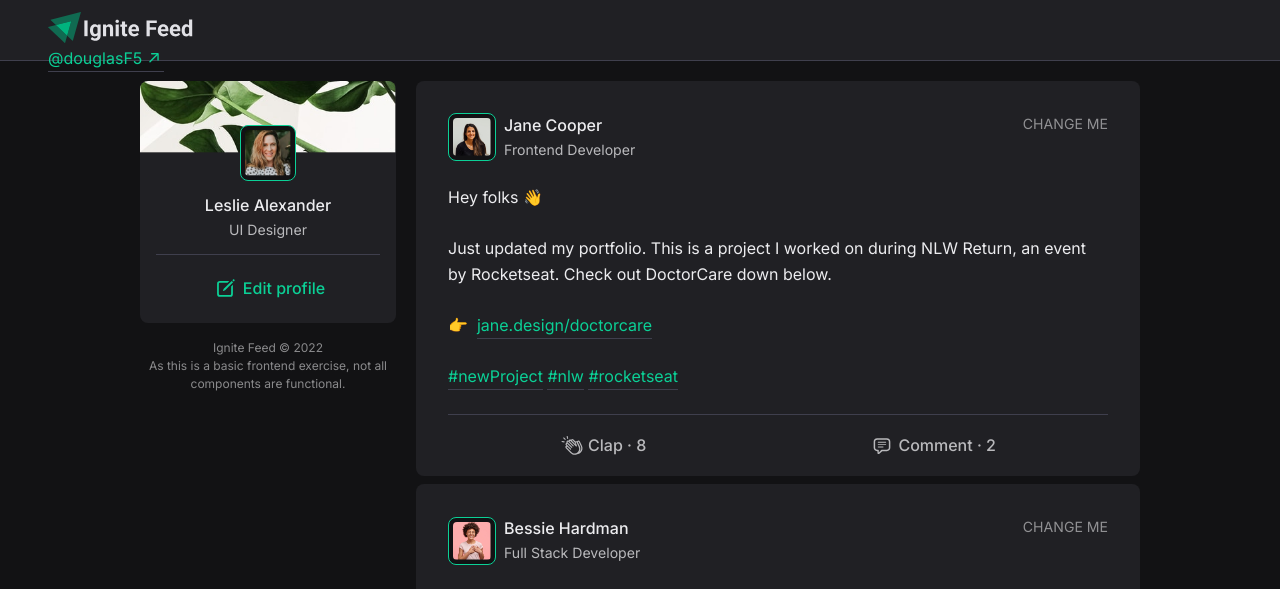
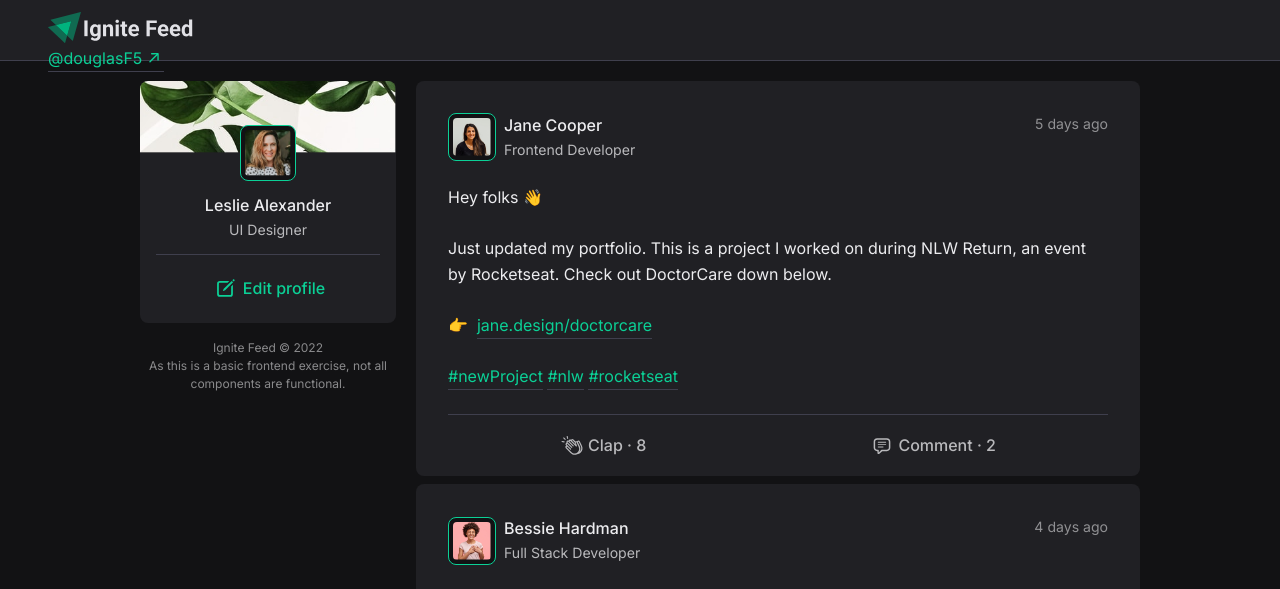
Before and after one commit to douglasF5/ignite-feed-web-app, a React (Vite) app: page / in a window 1280 px wide. Shown: the top 589 px of the page. Built offline with nearby package versions, Linux system fonts and the light colour scheme.

Commit message:
add post content context

```diff
--- a/package.json
+++ b/package.json
@@ -11,6 +11,7 @@
   },
   "dependencies": {
     "@mui/base": "^5.0.0-alpha.111",
+    "date-fns": "^2.29.3",
     "react": "^18.2.0",
     "react-dom": "^18.2.0"
   },
--- a/src/App.jsx
+++ b/src/App.jsx
@@ -1,4 +1,4 @@
-import { postsMockContent } from './utils/posts-mock-content';
+import { useContent } from './utils/ContentContext';
 import { useState } from 'react';
 import './global-styles.css';
 import s from './app.module.css';
@@ -10,6 +10,7 @@ import { CommentsSection } from './components/CommentsSection';
 
 function App() {
   const [hasCommentSectionVisible, setHasCommentSectionVisible] = useState(null);
+  const { postsContent, updatePostClapsCount } = useContent();
 
   function handleCommentSection(postId) {
     if (postId === hasCommentSectionVisible) {
@@ -35,16 +36,23 @@ function App() {
           </section>
           <section className={s.postsSection}>
             <div className={s.postsList}>
-              {postsMockContent.map(post => (
+              {postsContent.map(post => (
                 <div key={post.id} className={s.postContainer}>
                   <PostContent data={post} />
                   <PostActionsBar
+                    updateClapsCount={() => updatePostClapsCount(post.id)}
                     commentsCount={post.comments ? post.comments.length : null}
                     clapsCount={post.clapsCount}
+                    isClapped={post.isClapped}
                     toggleCommentsSection={() => handleCommentSection(post.id)}
                     isCommentsSectionVisible={hasCommentSectionVisible === post.id}
                   />
-                  {hasCommentSectionVisible === post.id && <CommentsSection commentsData={post.comments} />}
+                  {hasCommentSectionVisible === post.id && (
+                    <CommentsSection
+                      postId={post.id}
+                      commentsData={post.comments}
+                    />
+                  )}
                 </div>
               ))}
             </div>
--- a/src/components/Comment/index.jsx
+++ b/src/components/Comment/index.jsx
@@ -1,20 +1,23 @@
-import { useState } from 'react';
-import { currentUser } from '../../utils/posts-mock-content';
+import { useContent } from '../../utils/ContentContext';
+import { format, formatDistanceToNow } from 'date-fns';
+import enUS from 'date-fns/locale/en-US';
 import s from './styles.module.css';
 import { HandsClap, HandsClapFill, Trash } from '../Icons';
 import { ProfilePic } from '../ProfilePic';
 import { Button } from '../Button';
 
-export function Comment({ data }) {
+export function Comment({ data, postId }) {
   const { name, role, picture, id } = data.authorInfo;
+  const { currentUser, updateCommentClapsCount } = useContent();
 
-  const [isClapped, setIsClapped] = useState(false);
-  const [clapsTotalCount, setClapsTotalCount] = useState(data.clapsCount);
-
-  function handleClap() {
-    setIsClapped(!isClapped);
-    setClapsTotalCount(previousValue => !isClapped ? previousValue + 1 : data.clapsCount);
-  }
+  const publishTime = {
+    raw: data.publishedAt.toISOString(),
+    longForm: format(data.publishedAt, "dd LLL 'at' HH:mm"),
+    relativeForm: formatDistanceToNow(data.publishedAt, {
+      locale: enUS,
+      addSuffix: true
+    })
+  };
 
   return (
     <div className={s.container}>
@@ -35,10 +38,10 @@ export function Comment({ data }) {
             </div>
             <time
               className={s.publishTime}
-              dateTime="2008-02-14 20:00"
-              title="2008-02-14 20:00"
+              dateTime={publishTime.raw}
+              title={publishTime.longForm}
             >
-              {data.publishedAt}
+              {publishTime.relativeForm}
             </time>
           </div>
           <div className={s.contentContainer} dangerouslySetInnerHTML={{ __html: data.content }}></div>
@@ -46,18 +49,17 @@ export function Comment({ data }) {
         <div className={s.actionBar}>
           <Button
             variantOptions={{
-              type: isClapped ? 'textPrimary' : 'textNeutralVariant',
+              type: data.isClapped ? 'textPrimary' : 'textNeutralVariant',
               label: 'M',
               padding: 'MN'
             }}
-            handleClick={() => handleClap()}
+            handleClick={() => updateCommentClapsCount(postId, data.id)}
           >
-            {isClapped
+            {data.isClapped
               ? <HandsClapFill size={20} />
               : <HandsClap size={20} />
             }
-            {/* Clap {`· ${clapsTotalCount}`} */}
-            Clap {`· ${clapsTotalCount}`}
+            Clap {`· ${data.clapsCount}`}
           </Button>
           {currentUser.id === id && (
             <Button
--- a/src/components/CommentsSection/index.jsx
+++ b/src/components/CommentsSection/index.jsx
@@ -2,12 +2,12 @@ import s from './styles.module.css';
 import { CommentWidget } from '../CommentWidget';
 import { Comment } from '../Comment';
 
-export function CommentsSection({ commentsData }) {
+export function CommentsSection({ commentsData, postId }) {
   return (
     <div className={s.commentsSection}>
       <h2 className={s.commentsSectionTitle}>All comments</h2>
       <CommentWidget />
-      {commentsData && commentsData.map(comment => <Comment key={comment.id} data={comment} />)}
+      {commentsData && commentsData.map(comment => <Comment key={comment.id} data={comment} postId={postId} />)}
     </div>
   );
 };
--- a/src/components/PostActionsBar/index.jsx
+++ b/src/components/PostActionsBar/index.jsx
@@ -4,10 +4,14 @@ import s from './styles.module.css';
 import { Button } from '../Button';
 import { HandsClap, HandsClapFill, TextBubble, TextBubbleFill } from '../Icons';
 
-export function PostActionsBar({ commentsCount, clapsCount, toggleCommentsSection, isCommentsSectionVisible }) {
-  const [isClapped, setIsClapped] = useState(false);
-  const clapsTotalCount = isClapped ? clapsCount + 1 : clapsCount;
-
+export function PostActionsBar({
+  commentsCount,
+  clapsCount,
+  isCommentsSectionVisible,
+  isClapped,
+  updateClapsCount,
+  toggleCommentsSection
+}) {
   return (
     <div className={composeClasses([
       s.actionBar,
@@ -19,13 +23,13 @@ export function PostActionsBar({ commentsCount, clapsCount, toggleCommentsSectio
           label: 'L',
           padding: 'M'
         }}
-        handleClick={() => setIsClapped(!isClapped)}
+        handleClick={updateClapsCount}
       >
         {isClapped
           ? <HandsClapFill size={24} />
           : <HandsClap size={24} />
         }
-        Clap {`· ${clapsTotalCount}`}
+        Clap {`· ${clapsCount}`}
       </Button>
       <Button
         variantOptions={{
--- a/src/components/PostContent/index.jsx
+++ b/src/components/PostContent/index.jsx
@@ -1,3 +1,5 @@
+import { format, formatDistanceToNow } from 'date-fns';
+import enUS from 'date-fns/locale/en-US';
 import s from './styles.module.css';
 import { ProfilePic } from '../ProfilePic';
 
@@ -5,6 +7,15 @@ export function PostContent({ data }) {
   const { authorInfo,
     publishedAt,
     content } = data;
+
+  const publishTime = {
+    raw: publishedAt.toISOString(),
+    longForm: format(publishedAt, "dd LLL 'at' HH:mm"),
+    relativeForm: formatDistanceToNow(publishedAt, {
+      locale: enUS,
+      addSuffix: true
+    })
+  };
 
   return (
     <>
@@ -25,10 +36,10 @@ export function PostContent({ data }) {
         </div>
         <time
           className={s.publishTime}
-          dateTime="2008-02-14 20:00"
-          title="2008-02-14 20:00"
+          dateTime={publishTime.raw}
+          title={publishTime.longForm}
         >
-          {publishedAt}
+          {publishTime.relativeForm}
         </time>
       </div>
       <div className={s.contentWrapper}>
--- a/src/main.jsx
+++ b/src/main.jsx
@@ -1,9 +1,12 @@
-import React from 'react'
-import ReactDOM from 'react-dom/client'
-import App from './App'
+import { ContentContextProvider } from './utils/ContentContext';
+import React from 'react';
+import ReactDOM from 'react-dom/client';
+import App from './App';
 
 ReactDOM.createRoot(document.getElementById('root')).render(
   <React.StrictMode>
-    <App />
+    <ContentContextProvider>
+      <App />
+    </ContentContextProvider>
   </React.StrictMode>,
-)
+);
--- /dev/null
+++ b/src/utils/ContentContext.jsx
@@ -0,0 +1,76 @@
+import { useContext, createContext, useState } from 'react';
+import { currentUser, postsMockContent } from './posts-mock-content';
+
+// CONTEXT DEFINITION
+export const ContentContext = createContext({});
+
+//CONTEXT PROVIDER
+export function ContentContextProvider({ children }) {
+  const [postsContent, setPostsContent] = useState(postsMockContent);
+
+  function updatePostClapsCount(postId) {
+    const newPostsContent = postsContent.map(post => {
+      if (postId !== post.id) return post;
+
+      const clapsTotalCount = !post.isClapped ? post.clapsCount + 1 : post.clapsCount - 1;
+
+      const newPost = {
+        ...post,
+        isClapped: !post.isClapped,
+        clapsCount: clapsTotalCount,
+      };
+
+      return newPost;
+    });
+
+    setPostsContent(newPostsContent);
+  }
+
+  function updateCommentClapsCount(postId, commentId) {
+    const newPostsContent = postsContent.map(post => {
+      if (postId !== post.id) return post;
+
+      const newCommentsContent = post.comments.map(comment => {
+        if (commentId !== comment.id) return comment;
+        const clapsTotalCount = !comment.isClapped ? comment.clapsCount + 1 : comment.clapsCount - 1;
+
+        const newComment = {
+          ...comment,
+          isClapped: !comment.isClapped,
+          clapsCount: clapsTotalCount,
+        };
+
+        return newComment;
+      });
+
+
+      const newPost = {
+        ...post,
+        comments: newCommentsContent
+      };
+
+      return newPost;
+    });
+
+    setPostsContent(newPostsContent);
+  }
+
+  return (
+    <ContentContext.Provider
+      value={{
+        currentUser,
+        postsContent,
+        updatePostClapsCount,
+        updateCommentClapsCount
+      }}
+    >
+      {children}
+    </ContentContext.Provider>
+  );
+}
+
+//EXPORTING CUSTOM HOOK
+export const useContent = () => {
+  const context = useContext(ContentContext);
+  return context;
+};
--- a/src/utils/posts-mock-content.js
+++ b/src/utils/posts-mock-content.js
@@ -28,32 +28,36 @@ export const postsMockContent = [
   {
     id: '1',
     authorInfo: authors[1],
-    publishedAt: 'CHANGE ME',
+    publishedAt: new Date('2022-12-16 20:12:00'),
     content: '<p>Hey folks 👋</p><br/><p>Just updated my portfolio. This is a project I worked on during NLW Return, an event by Rocketseat. Check out DoctorCare down below.</p><br/><p>👉&nbsp;&nbsp;<a href="#">jane.design/doctorcare</a></p><br/><p><a href="#">#newProject</a>&nbsp;<a href="#">#nlw</a>&nbsp;<a href="#">#rocketseat</a></p>',
+    isClapped: false,
+    clapsCount: 8,
     comments: [
       {
         id: '1c1',
         authorInfo: authors[0],
-        publishedAt: 'CHANGE ME',
+        publishedAt: new Date('2022-12-16 20:18:00'),
         content: '<p>So good, congrats!! 👏👏</p>',
-        clapsCount: 6
+        clapsCount: 6,
+        isClapped: false
       },
       {
         id: '1c2',
         authorInfo: authors[2],
-        publishedAt: 'CHANGE ME',
+        publishedAt: new Date('2022-12-16 21:03:00'),
         content: '<p>Way to go <a href="#">@Jane Cooper!</a> 🚀</p>',
-        clapsCount: 2
+        clapsCount: 2,
+        isClapped: false
       },
-    ],
-    clapsCount: 8
+    ]
   },
   {
     id: '2',
     authorInfo: authors[2],
-    publishedAt: 'CHANGE ME',
+    publishedAt: new Date('2022-12-17 09:32:00'),
     content: '<p>Finally, the first version of my portfolio is out! 🙌 It was challenging to design and code the whole thing, but it turns out great.</p><br/><p>Check it out here -> <a href="#">bessie.dev</a></p><br/><p><a href="#">#portfolio</a> <a href="#">#frontend</a> <a href="#">#fullStack</a> <a href="#">#design</a></p>',
-    comments: null,
-    clapsCount: 11
+    isClapped: false,
+    clapsCount: 11,
+    comments: null
   },
 ];
```
Also changed, not shown: 1 other file (tests, documents, lock files or other folders).
